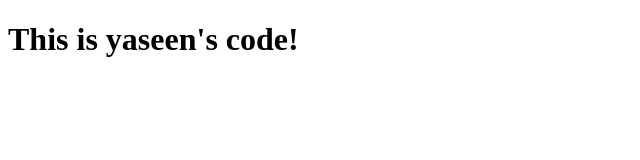
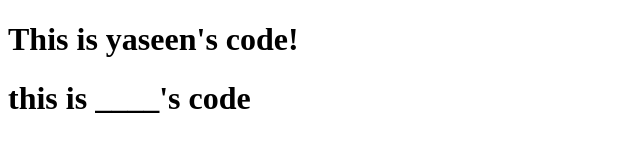
Before and after one commit to yaseenhalabi/gitpractice, a plain HTML site: page index.html in a window 1280 px wide. Shown: the whole page, without its empty margins (0-640 px from the left). Drawn offline with Linux system fonts and the light colour scheme.

Commit message:
this is yaseen's commit

```diff
--- a/index.html
+++ b/index.html
@@ -10,7 +10,7 @@
 
 <body>
   <h1>This is yaseen's code!</h1>
-
+  <h1>this is ____'s code</h1>
 </body>
 
 </html>
```
